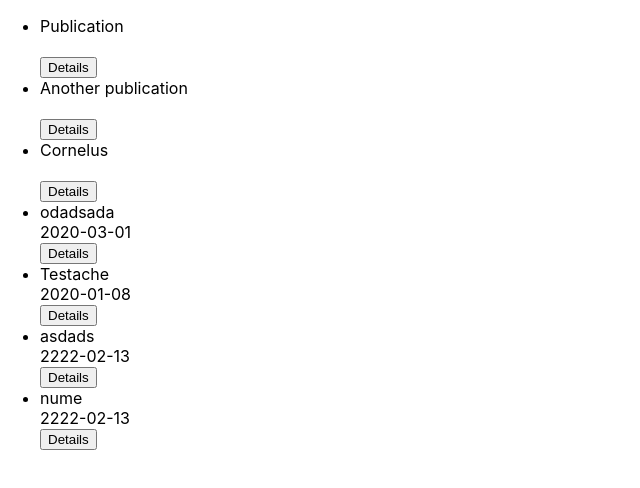
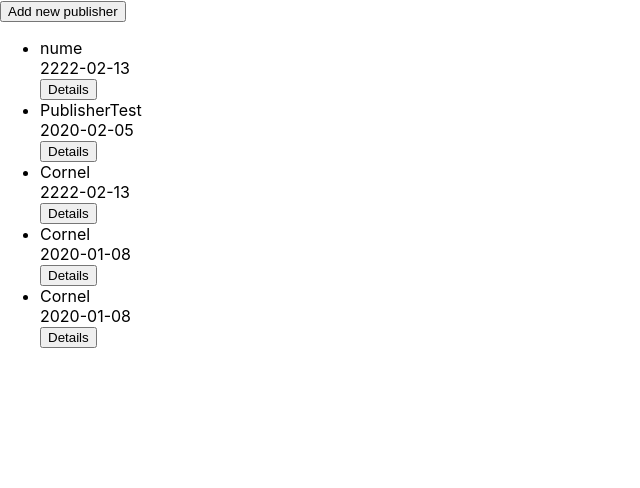
Before and after one commit to nraro/book-app, a React (Create React App) app: page /publications-list in a window 1280 px wide. Shown: the top 488 px of the page, without its empty margins (0-640 px from the left). Built offline with nearby package versions, Linux system fonts and the light colour scheme; data requests are answered from the project's data file.

Commit message:
Changed Publisher (Create & Edit)
Changed Publisher's component calls according to the http-utils.js functions.

Fixed edit function to edit an object based on the ID instead of adding a new one.

```diff
--- a/db.json
+++ b/db.json
@@ -15,63 +15,6 @@
   ],
   "publishers": [
     {
-      "id": "971fa075-015d-4e67-95ba-b38dafb7d319",
-      "pubName": "Publication",
-      "pubDescription": "Description of publication",
-      "pubYear": "1998",
-      "pubCeo": "Cornel",
-      "pubLogo": "C:\\fakepath\\65375447_10212403880086533_1462773815573479424_n.jpg",
-      "pubCeoImg": "C:\\fakepath\\da.png"
-    },
-    {
-      "id": "755aa5bc-dda4-4e44-b26b-fd8cb3f71069",
-      "pubName": "Another publication",
-      "pubDescription": "Another description",
-      "pubYear": "2002",
-      "pubCeo": "Pompiliu",
-      "pubLogo": "C:\\fakepath\\65375447_10212403880086533_1462773815573479424_n.jpg",
-      "pubCeoImg": "C:\\fakepath\\da.png"
-    },
-    {
-      "id": "316da49c-0373-4254-9648-3374c42270bd",
-      "pubName": "Cornelus",
-      "pubDescription": "Descriere",
-      "pubYear": "2006",
-      "pubCeo": "Agamemnon",
-      "pubLogo": "C:\\fakepath\\65375447_10212403880086533_1462773815573479424_n.jpg",
-      "pubCeoImg": "C:\\fakepath\\da.png"
-    },
-    {
-      "id": "04f31d19-badf-446c-802e-597de5e3e14a",
-      "pubName": "odadsada",
-      "pubDescription": "da",
-      "pubYear": "2009",
-      "pubCeo": "Cornelus",
-      "pubLogo": "C:\\fakepath\\65375447_10212403880086533_1462773815573479424_n.jpg",
-      "pubCeoImg": "C:\\fakepath\\da.png",
-      "publisherDate": "2020-03-01"
-    },
-    {
-      "id": "ce598ba9-0eb9-4f19-8d49-4dc74c75cfd1",
-      "pubName": "Testache",
-      "pubDescription": "descriere",
-      "pubYear": "2016",
-      "pubCeo": "Cornelus",
-      "pubLogo": "C:\\fakepath\\65375447_10212403880086533_1462773815573479424_n.jpg",
-      "pubCeoImg": "C:\\fakepath\\da.png",
-      "publisherDate": "2020-01-08"
-    },
-    {
-      "id": "b398e347-58d4-4715-88bd-55617bcb490c",
-      "pubName": "asdads",
-      "pubDescription": "adadasda",
-      "pubCeo": "asdasd",
-      "pubLogo": "C:\\fakepath\\14203314_1176896222381782_8702225083548177232_n.jpg",
-      "pubCeoImg": "C:\\fakepath\\da.png",
-      "publisherDate": "2222-02-13",
-      "publisherChk": true
-    },
-    {
       "id": "465cfb57-9af8-4e72-a676-b6dd0bd3f80a",
       "pubName": "nume",
       "pubDescription": "descriere",
@@ -79,6 +22,46 @@
       "pubLogo": "https://via.placeholder.com/150",
       "pubCeoImg": "https://via.placeholder.com/300",
       "publisherDate": "2222-02-13",
+      "publisherChk": true
+    },
+    {
+      "id": "afe7d082-7774-48ce-8fbf-2429b0ae212d",
+      "pubName": "PublisherTest",
+      "pubDescription": "PublisherDescription",
+      "pubCeo": "Cornel",
+      "pubLogo": "https://via.placeholder.com/150",
+      "pubCeoImg": "https://via.placeholder.com/300",
+      "publisherDate": "2020-02-05",
+      "publisherChk": true
+    },
+    {
+      "id": "99d57841-0ecc-470a-846a-650edc0e0049",
+      "pubName": "Cornel",
+      "pubDescription": "Cea mai frumoasa descriere ever",
+      "pubCeo": "Cornel",
+      "pubLogo": "https://via.placeholder.com/150",
+      "pubCeoImg": "https://via.placeholder.com/300",
+      "publisherDate": "2222-02-13",
+      "publisherChk": true
+    },
+    {
+      "id": "b6e08c82-8f8d-4120-ad9d-c426ee716ca2",
+      "pubName": "Cornel",
+      "pubDescription": "Cornelus descriere",
+      "pubCeo": "Dodel",
+      "pubLogo": "https://via.placeholder.com/150",
+      "pubCeoImg": "https://via.placeholder.com/300",
+      "publisherDate": "2020-01-08",
+      "publisherChk": true
+    },
+    {
+      "id": "41d59479-b7f0-4929-93a6-9a11aa5c26cf",
+      "pubName": "Cornel",
+      "pubDescription": "Cornelus descriere",
+      "pubCeo": "Dodel",
+      "pubLogo": "https://via.placeholder.com/150",
+      "pubCeoImg": "https://via.placeholder.com/300",
+      "publisherDate": "2020-01-08",
       "publisherChk": true
     }
   ],
--- a/src/components/PublicationsList/PublicationsList.jsx
+++ b/src/components/PublicationsList/PublicationsList.jsx
@@ -34,6 +34,13 @@ class PublicationsList extends Component {
   render() {
     return (
       <div>
+        <button
+          onClick={() => {
+            window.location.assign("http://localhost:3001/publisher");
+          }}
+        >
+          Add new publisher
+        </button>
         <ul>
           {this.state.publicationList.map((publicationItem) => {
             return (
--- a/src/components/Publisher/Publisher.jsx
+++ b/src/components/Publisher/Publisher.jsx
@@ -1,45 +1,7 @@
 import React, { Component } from "react";
 import { v4 as uuidv4 } from "uuid";
 import { withRouter } from "react-router-dom";
-
-function postData(publication, navigator) {
-  var http = new XMLHttpRequest();
-  var url = "http://localhost:3000/publishers";
-  http.open("POST", url, true);
-
-  //Send the proper header information along with the request
-  http.setRequestHeader("Content-type", "application/json");
-
-  http.onreadystatechange = function () {
-    console.log(http.readyState);
-    console.log(http.status);
-    //Call a function when the state changes.
-    if (http.readyState == 4 && (http.status == 200 || http.status == 201)) {
-      navigator.push("/publications-list");
-    }
-  };
-  http.send(JSON.stringify(publication));
-}
-
-function getPublicationToBeEdited(cb, id) {
-  var xhr = new XMLHttpRequest();
-
-  xhr.addEventListener("load", () => {
-    console.log(xhr.responseText);
-  });
-
-  xhr.onreadystatechange = function () {
-    if (xhr.readyState == XMLHttpRequest.DONE) {
-      const specifiedPublication = JSON.parse(xhr.responseText);
-      console.log(specifiedPublication);
-      cb(specifiedPublication);
-    }
-  };
-
-  xhr.open("GET", "http://localhost:3000/publishers/" + id);
-
-  xhr.send();
-}
+import { postRequest, getRequest, putRequest } from "../../utils/http-utils";
 
 class Publisher extends Component {
   state = {
@@ -132,30 +94,49 @@ class Publisher extends Component {
     console.log(publication);
     if (isValid) {
       // this.setState(initialState);
-      postData(publication, this.props.history);
+      // postData(publication, this.props.history);
+      postRequest(
+        (publication) => {
+          console.log(publication);
+          window.location.assign("http://localhost:3001/publications-list");
+        },
+        { body: publication, url: "/publishers" }
+      );
+
+      if (this.props.match.params.id) {
+        putRequest(
+          (publication) => {
+            window.location.assign(
+              "http://localhost:3001/publication/" + this.props.match.params.id
+            );
+          },
+          {
+            body: publication,
+            url: "/publishers/" + this.props.match.params.id,
+          }
+        );
+      }
     }
   };
 
   componentDidMount() {
-    getPublicationToBeEdited((editPublication) => {
+    if (this.props.match.params.id) {
+      getRequest(
+        (editPublication) => {
           console.log(editPublication);
           this.setState(
             {
               publication: editPublication,
               ...editPublication,
-          // pubName: this.state.publication.pubName,
-          // pubDescription: this.state.publication.pubDescription,
-          // pubCeo: this.state.publication.pubCeo,
-          // pubLogo: this.state.publication.pubLogo,
-          // pubCeoImg: this.state.publication.pubCeoImg,
-          // publisherDate: this.state.publication.publisherDate,
-          // publisherChk: this.state.publication.publisherChk,
             },
             () => {
               console.log(this.state);
             }
           );
-    }, this.props.match.params.id);
+        },
+        { url: "/publishers/" + this.props.match.params.id }
+      );
+    }
   }
 
   render() {
```
Lines whose indentation alone changed are shown as unchanged.
